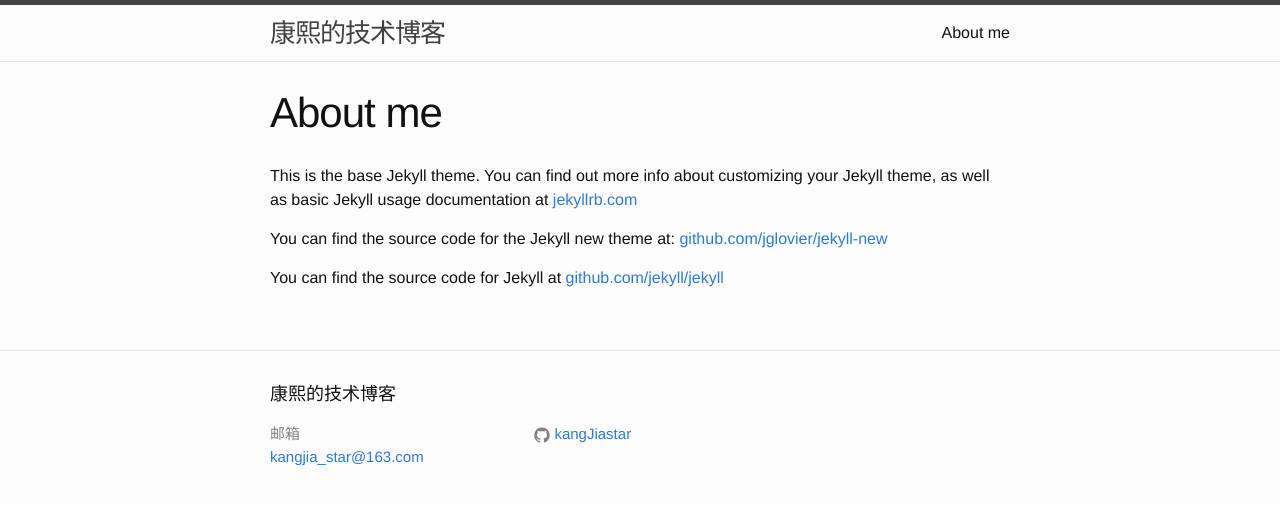
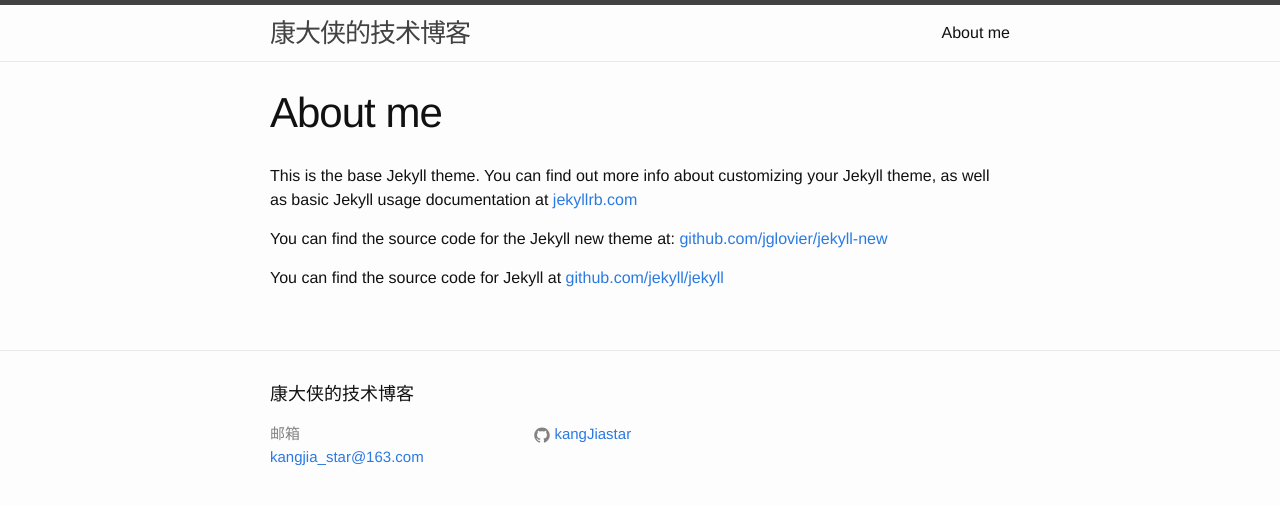
Before and after one commit to kangJiastar/kangJiastar.github.io, a Jekyll site: the page built from about.md, in a window 1280 px wide. Shown: the top 505 px of the page. Built offline with Jekyll 4.4.1, drawn with Linux system fonts in a browser that asks for light colours.

Commit message:
大侠梦

```diff
--- a/_config.yml
+++ b/_config.yml
@@ -1,5 +1,5 @@
 # Site settings
-title: 康熙的技术博客
+title: 康大侠的技术博客
 email: kangjia_star@163.com
 description: > # this means to ignore newlines until "baseurl:"
 
```
